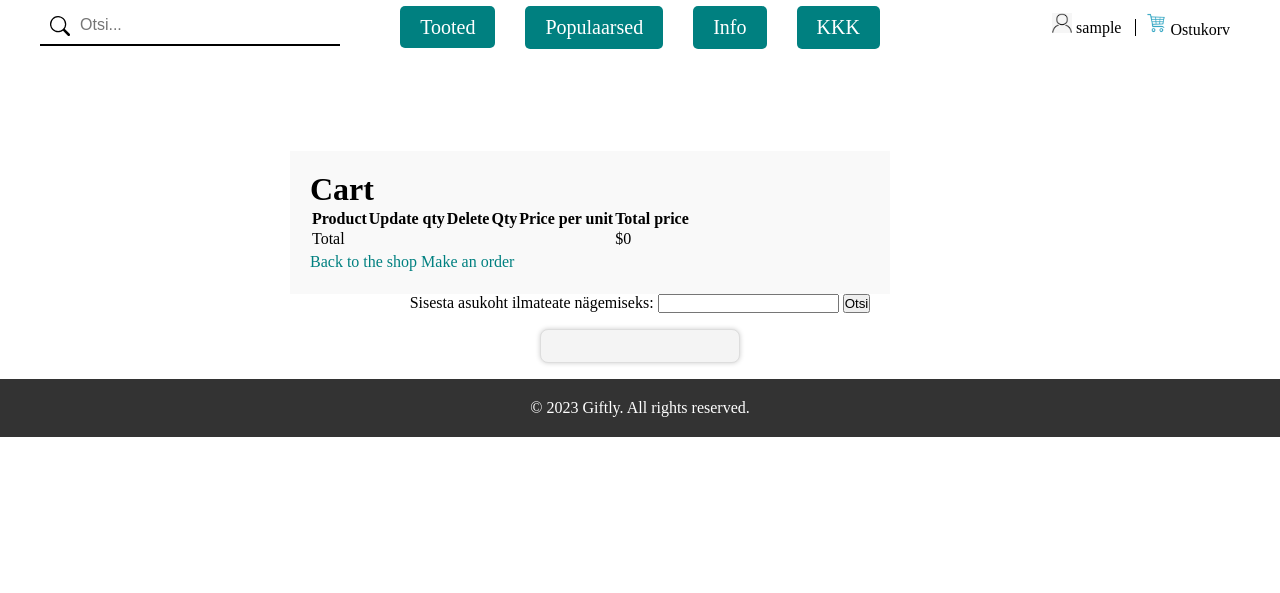
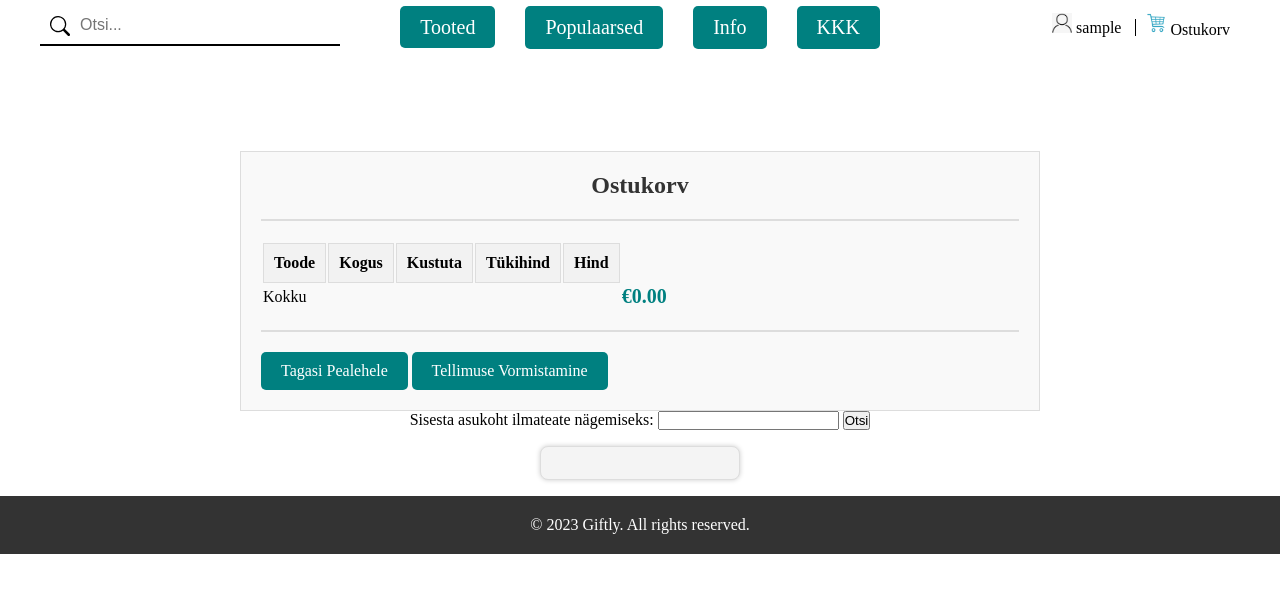
Before and after one commit to ddemip/giftly, a Django app: page /cart/ in a window 1280 px wide. Shown: the part 185-778 px from the top of the page. Run offline with Django 4.2, Linux system fonts and the light colour scheme; the visitor is signed in with stand-in values (Sample User, id 1); data that the repository does not hold is empty.

Commit message:
Order history checkout order html
tweaked the cart html.s

$ to €

```diff
--- a/giftly/urls.py
+++ b/giftly/urls.py
@@ -1,5 +1,5 @@
 from django.contrib import admin
-from django.urls import path
+from django.urls import path, include
 from django.contrib.auth import views as auth_views
 import giftlyapp.views as views
 from django.contrib.staticfiles.urls import static
@@ -8,6 +8,8 @@ from weather_widget import views as weather_views
 
 urlpatterns = [
     path('', views.home, name='home'),
+    path('check_orders/', views.check_orders, name='check_orders'),
+    path('accounts/', include('django.contrib.auth.urls')),
     path('search/', views.search_products, name='search_products'),
     path('checkout/', views.checkout, name='checkout'),
     path('order_confirmation/<int:order_id>/', views.order_confirmation, name='order_confirmation'),
--- a/giftlyapp/forms.py
+++ b/giftlyapp/forms.py
@@ -5,12 +5,10 @@ from django.contrib.auth.forms import UserCreationForm, PasswordChangeForm
 
 
 class UserProfileUpdateForm(forms.ModelForm):
-    address = forms.CharField(max_length=255, required=False)
-    city = forms.CharField(max_length=255, required=False)
 
     class Meta:
         model = User
-        fields = ['first_name', 'last_name', 'address', 'city']
+        fields = ['first_name', 'last_name']
 
 
 class CustomerProfileUpdateForm(forms.ModelForm):
@@ -60,7 +58,8 @@ class CheckoutForm(forms.ModelForm):
         fields = ['sender_name', 'sender_email', 'is_gift', 'gift_recipient_name', 'recipient_email', 'payment_method']
 
     PAYMENT_METHOD_CHOICES = [
-        ('credit_card', 'Credit Card'),
+        ('credit_card', 'Pangalingiga'),
+        ('credit_card', 'Krediitkaart'),
         ('paypal', 'PayPal'),
         ('apple_pay', 'Apple Pay'),
         ('google_pay', 'Google Pay'),
--- a/giftlyapp/static/cart.css
+++ b/giftlyapp/static/cart.css
@@ -75,7 +75,7 @@
 .order-confirmation {
   max-width: 600px;
   margin: 0 auto;
-  background-color: #6c2121;
+  background-color: #f9f9f9;
   padding: 20px;
   border: 1px solid #ddd;
 }
@@ -111,10 +111,11 @@ li {
 .order-confirmation-box {
   max-width: 600px;
   padding: 20px;
-  border: 1px solid #ddd;
-  background-color: #c70e0e;
+  background-color: #f9f9f9;
   text-align: center;
   margin-left: 600px;
+  border: 2px solid #008080; /* Greenish border */
+  border-radius: 5px; /* Rounded corners */
 }
 
 .order-confirmation-box h1 {
@@ -123,3 +124,172 @@ li {
 }
 
 /* Add more styles as needed */
+
+/* cart.css */
+
+/* Styles for the detail page */
+.detail-container {
+    max-width: 800px;
+    margin: 0 auto;
+    padding: 20px;
+    border: 1px solid #ddd;
+    background-color: #f9f9f9;
+}
+
+.detail-content {
+    max-width: 100%; /* Ensure content doesn't exceed the container's width */
+    margin: 0 auto; /* Center the content horizontally */
+    padding: 0 20px; /* Add padding to keep content away from the container's edges */
+    position: relative;
+}
+
+.detail-title {
+    font-size: 24px;
+    margin-bottom: 20px;
+    text-align: center;
+}
+
+.detail-product-container img {
+    width: 50px;
+    height: 50px;
+    margin-right: 10px; /* Add some spacing between thumbnail and name */
+}
+
+.detail-name {
+    font-size: 16px;
+    color: #333;
+    max-width: 200px; /* Adjust the max width as needed */
+    white-space: nowrap; /* Prevent line breaks */
+    overflow: hidden; /* Hide overflowing text */
+    text-overflow: ellipsis; /* Add ellipsis (...) for truncated text */
+    margin-top: 5px; /* Add some space between the image and name */
+}
+
+.detail-price {
+    font-size: 20px;
+    font-weight: bold;
+    color: #007bff;
+    margin-bottom: 20px;
+}
+
+.detail-total-price {
+    font-size: 20px;
+    font-weight: bold;
+    color: #008080;
+    margin-bottom: 20px;
+}
+
+.detail-product-container {
+    border: 2px solid #008080; /* Greenish border */
+    border-radius: 5px; /* Rounded corners */
+    padding: 10px;
+    margin-bottom: 20px;
+    margin-top: 20px;
+    display: flex; /* Ensure the product details are displayed in a row */
+    align-items: center; /* Vertically center the product details */
+    max-width: 700px;
+}
+
+
+
+.detail-button {
+    display: inline-block;
+    padding: 10px 20px;
+    background-color: #008080; /* Use the greenish color */
+    color: white;
+    border: none;
+    border-radius: 5px;
+    cursor: pointer;
+    font-size: 16px;
+    text-decoration: none;
+    transition: background-color 0.2s;
+}
+
+.detail-button.light {
+    background-color: #f2f2f2;
+    color: #333;
+}
+
+.detail-button:hover {
+    background-color: #004242; /* Darker greenish color on hover */
+}
+
+.detail-category-divider {
+    margin: 20px 0; /* Adjust margin spacing as needed */
+    border: none;
+    border-top: 2px solid #ddd; /* Customize the line color and style */
+}
+
+.shoppingcart th {
+    text-align: center; /* Center-align the text in header cells */
+    background-color: #f2f2f2; /* Light background color for headers */
+    padding: 10px; /* Add some padding for spacing */
+    border: 1px solid #ddd; /* Add a border for separation */
+}
+
+.shoppingcart th:first-child {
+    text-align: left; /* Left-align the first header (e.g., "Toode") */
+}
+
+.shoppingcart th:nth-child(2),
+.shoppingcart th:nth-child(3) {
+    text-align: center; /* Center-align headers for quantity and delete */
+}
+
+.shoppingcart th:last-child {
+    text-align: right; /* Right-align the last two headers (unit price and total) */
+}
+
+.quantity-control {
+    display: flex;
+    align-items: center;
+    width: 30px; /* Adjust the width as needed */
+    margin: 0 auto; /* Center align within the cell */
+}
+
+.quantity-control {
+    display: flex;
+    align-items: center;
+}
+
+.quantity-button {
+    font-size: 18px;
+    width: 20px;
+    height: 20px;
+    border: none;
+    background-color: transparent;
+    cursor: pointer;
+}
+
+.quantity-button.subtract {
+    margin-right: 5px;
+}
+
+.quantity-input {
+    width: 30px;
+    text-align: center;
+    border: 1px solid #ccc;
+    border-radius: 4px;
+    padding: 2px;
+    margin-right: 5px; /* Add some spacing to separate input and button */
+}
+
+.update-button {
+    background-color: #007bff;
+    color: #fff;
+    border: none;
+    border-radius: 4px;
+    padding: 6px 12px;
+    cursor: pointer;
+}
+
+.delete-button {
+    color: red;
+    text-decoration: none; /* Remove underline */
+}
+
+.delete-button:hover,
+.delete-button:visited,
+.delete-button:active {
+    color: red; /* Maintain the red color on hover, visited, and active states */
+}
--- a/giftlyapp/templates/cart/detail.html
+++ b/giftlyapp/templates/cart/detail.html
@@ -7,51 +7,55 @@
 
 {% block content %}
 <main class="content">
- <div class="user-profile">
-  <h1>Cart</h1>
+  <div class="detail-container">
+    <h1 class="detail-title">Ostukorv</h1>
     <table class="shoppingcart">
       <thead>
         <tr>
-        <th>Product</th>
-        <th>Update qty</th>
-        <th>Delete</th>
-        <th>Qty</th>
-        <th>Price per unit</th>
-        <th>Total price</th>
+          <th>Toode</th>
+          <th>Kogus</th>
+          <th>Kustuta</th>
+          <th>Tükihind</th>
+          <th>Hind</th>
         </tr>
       </thead>
+      <hr class="detail-category-divider">
       <tbody>
         {% for item in cart %}
         {% with product=item.product %}
-          <tr>
-            <td>{{ product.name }}</td>
+        <tr class="">
           <td>
+            <img src="{{ product.thumbnail.url }}" alt="{{ product.name }} Thumbnail" width="50" height="50">
+            <span class="detail-name">{{ product.name|truncatechars:20 }}</span>
+          </td>
+          <td>
+           <div class="">
             <form action="{% url 'cart_add' product.id %}" method="post">
               <input type="number" name="quantity" value="{{ item.quantity }}" min="1">
-                  <input type="submit" value="Update">
+              <input type="submit" value="Uuenda">
               {% csrf_token %}
             </form>
+           </div>
           </td>
-            <td><a href="{% url 'cart_remove' product.id %}">Delete</a></td>
-            <td>
-              {{ item.quantity }}
-            </td>
-            <td class="num">${{ item.price }}</td>
-            <td class="num">${{ item.total_price }}</td>
+          <td><a href="{% url 'cart_remove' product.id %}" class="delete-button">Kustuta</a></td>
+          <td class="num">&euro;{{ item.price|floatformat:2 }}</td>
+          <td class="num">&euro;{{ item.total_price|floatformat:2 }}</td>
         </tr>
         {% endwith %}
         {% endfor %}
         <tr class="total">
-        <td>Total</td>
+          <td>Kokku</td>
           <td colspan="4"></td>
-        <td class="num">${{ cart.get_total_price }}</td>
+          <td class="detail-total-price">&euro;{{ cart.get_total_price|floatformat:2 }}</td>
         </tr>
       </tbody>
     </table>
     <p class="text-right">
-    <a href="{% url 'home' %}" class="button light">Back to the shop</a>
-    <a href="{% url 'checkout' %}" class="button">Make an order</a>
+      <hr class="detail-category-divider">
+      <a href="{% url 'home' %}" class="detail-button">Tagasi Pealehele</a>
+      <a href="{% url 'checkout' %}" class="detail-button">Tellimuse Vormistamine</a>
     </p>
+    <link rel="stylesheet" type="text/css" href="{% static 'cart.css' %}">
   </div>
 </main>
 {% endblock %}
--- a/giftlyapp/views.py
+++ b/giftlyapp/views.py
@@ -106,6 +106,7 @@ def user_profile_view(request):
 @login_required
 def profile(request):
     user_form = UserProfileUpdateForm(instance=request.user)
+    user_orders = Order.objects.filter(customer__user=request.user).order_by('-date')
 
     if request.method == 'POST':
         user_form = UserProfileUpdateForm(request.POST, instance=request.user)
@@ -115,6 +116,7 @@ def profile(request):
 
     context = {
         'user_form': user_form,
+        'user_orders': user_orders
     }
     return render(request, 'profile.html', context)
 
@@ -278,3 +280,24 @@ def update_password(request):
 
     context = {'form': form}
     return render(request, 'update_password.html', context)
+
+
+@login_required
+def check_orders(request):
+    user = request.user
+    try:
+        customer = Customer.objects.get(user=user)
+    except Customer.DoesNotExist:
+        customer = None
+
+    if customer:
+        orders = Order.objects.filter(customer=customer)
+    else:
+        orders = []
+
+    context = {
+        'user': user,
+        'orders': orders,
+    }
+
+    return render(request, 'check_orders.html', context)
```
Also changed, not shown: giftlyapp/templates/cart/checkout.html (+17 -17 lines), giftlyapp/templates/cart/order_confirmation.html (+13 -13 lines), giftlyapp/templates/check_orders.html (added, +38 -0 lines), giftlyapp/templates/profile.html (+8 -10 lines), giftlyapp/tests.py (+34 -0 lines). Lines whose indentation alone changed are shown as unchanged.
